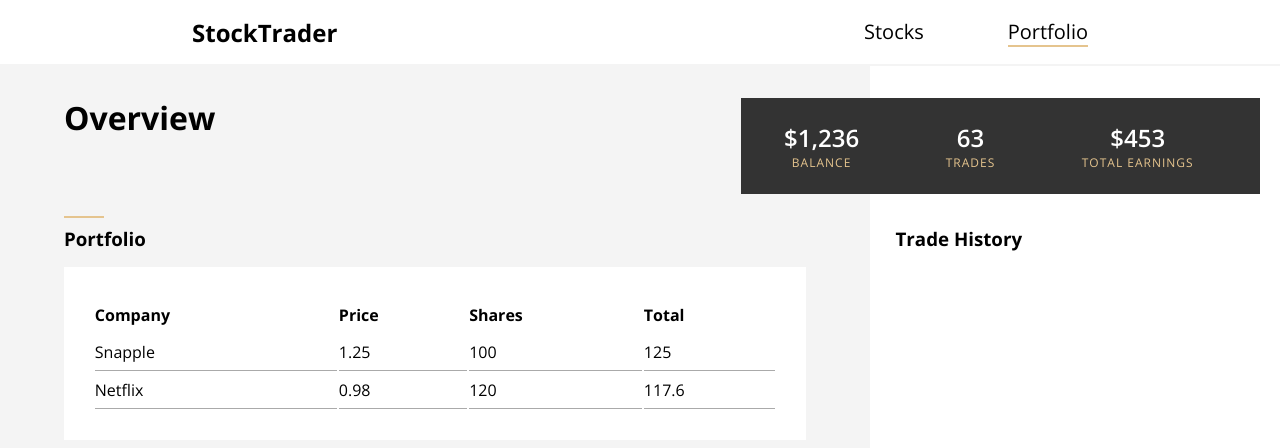
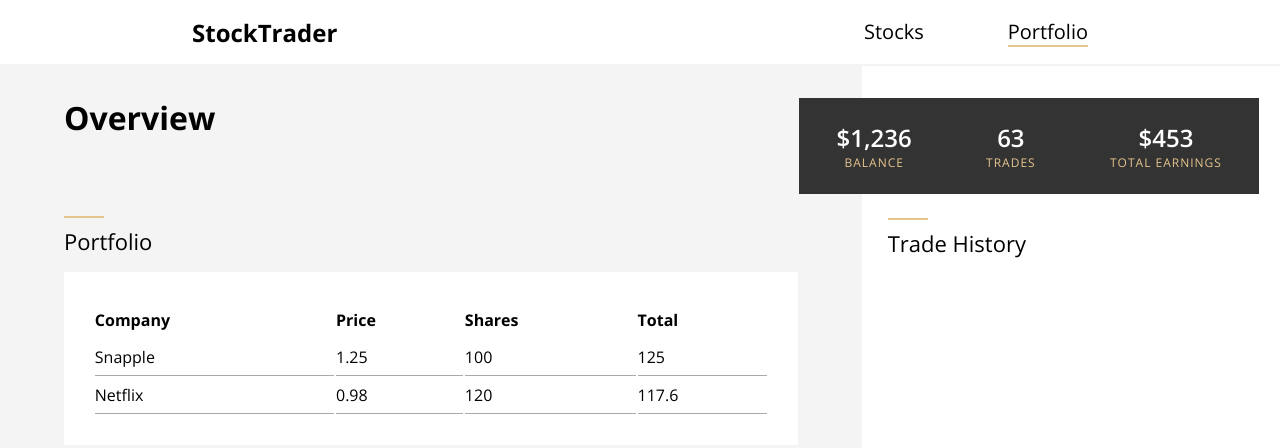
Before and after one commit to ToddPeterson/stock_trader, a Vue app: page /portfolio in a window 1280 px wide. Shown: the top 448 px of the page. Built offline with nearby package versions, Linux system fonts and the light colour scheme.

Commit message:
Move stat bar to it's own component

```diff
--- a/src/App.vue
+++ b/src/App.vue
@@ -60,6 +60,11 @@ a {
     padding-top: 2em;
 }
 
+.section-title {
+    font-weight: 400;
+    font-size: 22px;
+}
+
 .overline::before {
     display: block;
     position: relative;
--- /dev/null
+++ b/src/components/StatBar.vue
@@ -0,0 +1,54 @@
+<template>
+    <div class="stats">
+        <div class="item">
+            <span class="stat-amount">$1,236</span>
+            <span class="stat-title">Balance</span>
+        </div>
+        <div class="item">
+            <span class="stat-amount">63</span>
+            <span class="stat-title">Trades</span>
+        </div>
+        <div class="item">
+            <span class="stat-amount">$453</span>
+            <span class="stat-title">Total Earnings</span>
+        </div>
+    </div>
+</template>
+
+<script>
+    export default {
+
+    }
+</script>
+
+<style scoped>
+.stats {
+    display: flex;
+    align-items: center;
+    justify-content: space-around;
+    height: 6rem;
+    background-color: #333333;
+    position: absolute;
+    left: -15%;
+    width: 110%;
+}
+
+.stats .item {
+    display: flex;
+    flex-direction: column;
+    align-items: center;
+}
+
+.stat-amount {
+    color: white;
+    font-weight: 600;
+    font-size: 24px;
+}
+
+.stat-title {
+    color: #e5c48e;
+    text-transform: uppercase;
+    font-size: 12px;
+    letter-spacing: 1px;
+}
+</style>
--- a/src/views/Portfolio.vue
+++ b/src/views/Portfolio.vue
@@ -6,7 +6,7 @@
                     <h1>Overview</h1>
                 </div>
                 <div class="portfolio-container">
-                    <h3 class="overline">Portfolio</h3>
+                    <h3 class="overline section-title">Portfolio</h3>
                     <div class="table-wrap">
                         <table class="portfolio-list">
                             <tr>
@@ -27,25 +27,10 @@
             </div>
             <div class="col col-side">
                 <div class="col-header">
-                    <div class="stats">
-                        <div class="stats">
-                            <div class="item">
-                                <span class="stat-amount">$1,236</span>
-                                <span class="stat-title">Balance</span>
-                            </div>
-                            <div class="item">
-                                <span class="stat-amount">63</span>
-                                <span class="stat-title">Trades</span>
-                            </div>
-                            <div class="item">
-                                <span class="stat-amount">$453</span>
-                                <span class="stat-title">Total Earnings</span>
-                            </div>
-                        </div>
-                    </div>
+                    <stat-bar></stat-bar>
                 </div>
                 <div class="trade-history">
-                    <h3>Trade History</h3>
+                    <h3 class="overline section-title">Trade History</h3>
                 </div>
             </div>
         </div>
@@ -53,6 +38,8 @@
 </template>
 
 <script>
+import StatBar from '../components/StatBar.vue'
+
 export default {
     data() {
         return {
@@ -62,6 +49,9 @@ export default {
             ]
         }
     },
+    components: {
+        StatBar
+    }
 }
 </script>
 
@@ -82,7 +72,7 @@ export default {
 .col-side {
     flex-grow: 1;
     background-color: #fff;
-    border-top: 2px solid #F4F4F4;
+    border-top: 2px solid #f4f4f4;
     position: relative;
 }
 
@@ -109,36 +99,6 @@ export default {
     border-bottom: 1px solid #aaaaaa;
 }
 
-.stats {
-    display: flex;
-    align-items: center;
-    justify-content: space-around;
-    height: 6rem;
-    background-color: #333333;
-    position: absolute;
-    left: -15%;
-    width: 110%;
-}
-
-.stats .item {
-    display: flex;
-    flex-direction: column;
-    align-items: center;
-}
-
-.stat-amount {
-    color: white;
-    font-weight: 600;
-    font-size: 24px;
-}
-
-.stat-title {
-    color: #E5C48E;
-    text-transform: uppercase;
-    font-size: 12px;
-    letter-spacing: 1px;
-}
-
 .trade-history {
     padding: 0 1.6em;
 }
```
